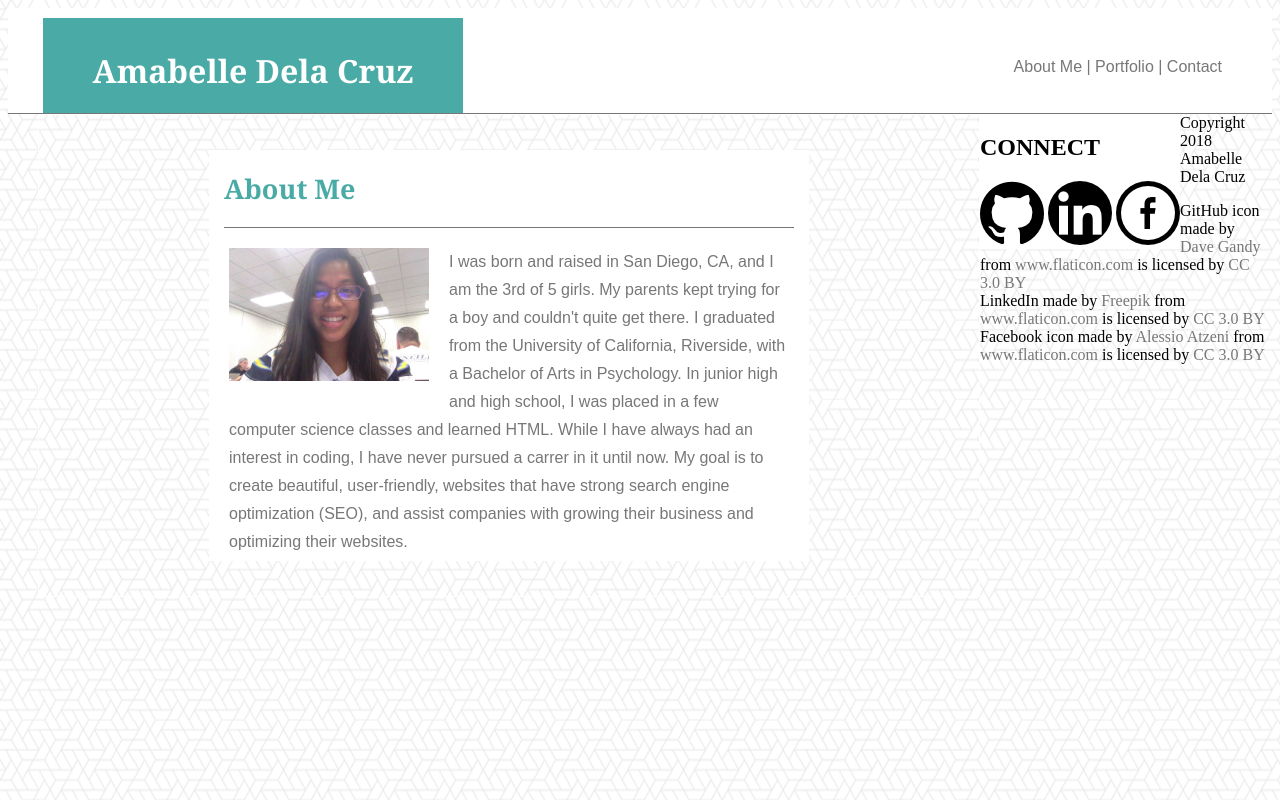
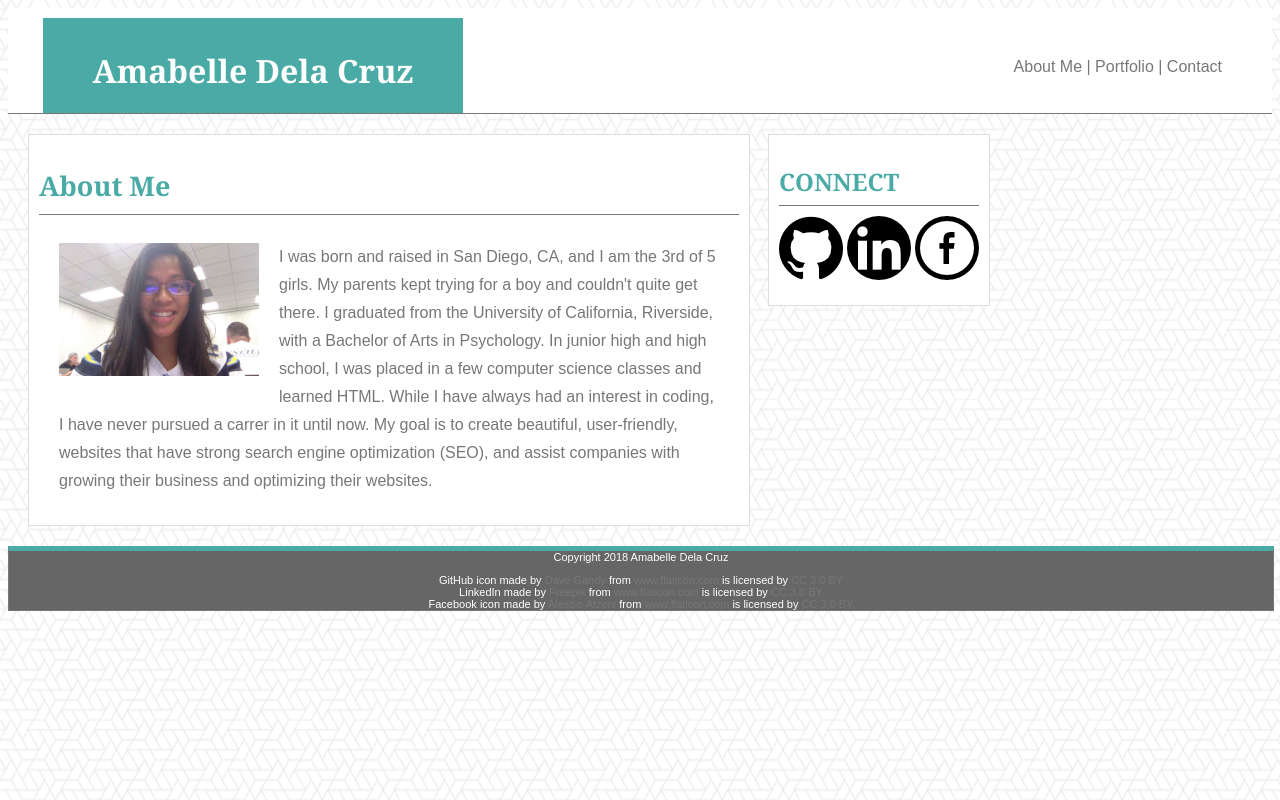
Before and after one commit to amabelledee/Basic_Portfolio, a plain HTML site: page index.html in a window 1280 px wide. Drawn offline with Linux system fonts and the light colour scheme.

Commit message:
finished about me and main css styling

```diff
--- a/assets/css/style-1hw.css
+++ b/assets/css/style-1hw.css
@@ -42,32 +42,44 @@ a {
     color: #777777;
 }
 
-a:visited a:hover {
+a:link {
+    color: #777777;
+}
+
+a:visited {
+    color: #777777;
+}
+
+a:hover {
     color: black;
+}
+
+a:active {
+    color: blue;
 }
 
 /*---ABOUT SECTION---*/
 .about-me-container {
-    width: 900px;
-    border: 1px solid #ffffff;
-    margin: 0 0 0 30px;
-    padding: 20px;
-    display: inline-block;
+    width: 700px;
     float: left;
+    margin-right: 50px;
 }
 
 .about-content {
     background-color: white;
-    width: 600px;
-    margin: 0 auto;
+    width: 700px;
+    border: 1px solid #dddddd;
+    margin: 20px;
+    padding: 10px;
+    display: inline-block;
 }
 
 .about-title {
     font-family: Georgia, 'Times New Roman', Times, serif;
     color: #4aaaa5;
     font-size: 27px;
-    margin: 15px;
-    padding: 20px 0 20px 0;
+    margin: 15px`;
+    padding: 0 0 10px 0;
     border-bottom: 1px solid #777777;
 }
 
@@ -89,6 +101,33 @@ a:visited a:hover {
 /*---CONNECT SECTION---*/
 .connect {
     background-color: white;
+    width: 200px;
+    height: 150px;
     float: left;
+    margin: 20px 20px 20px 10px;
+    padding: 10px;
+    border: 1px solid #dddddd;
+}
+
+#connect-title {
+    border-bottom: 1px solid #777777;
+    margin-bottom: 10px;
+    padding: 0 0 0 0;
+    height: 40px;
+    font-family: Georgia, 'Times New Roman', Times, serif;
+    color: #4aaaa5;
+}
+
+/*---COPYRIGHT---*/
+.copyright {
+    clear: both;
     margin: 0 auto;
+    border: 1px solid #777777;
+    background-color: #666666;
+    width: 100%;
+    font-family: Arial, 'Helvetica Neue', Helvetica, sans-serif;
+    font-size: 11px;
+    color: white;
+    text-align: center;
+    border-top: 5px solid #4aaaa5;
 }
```
